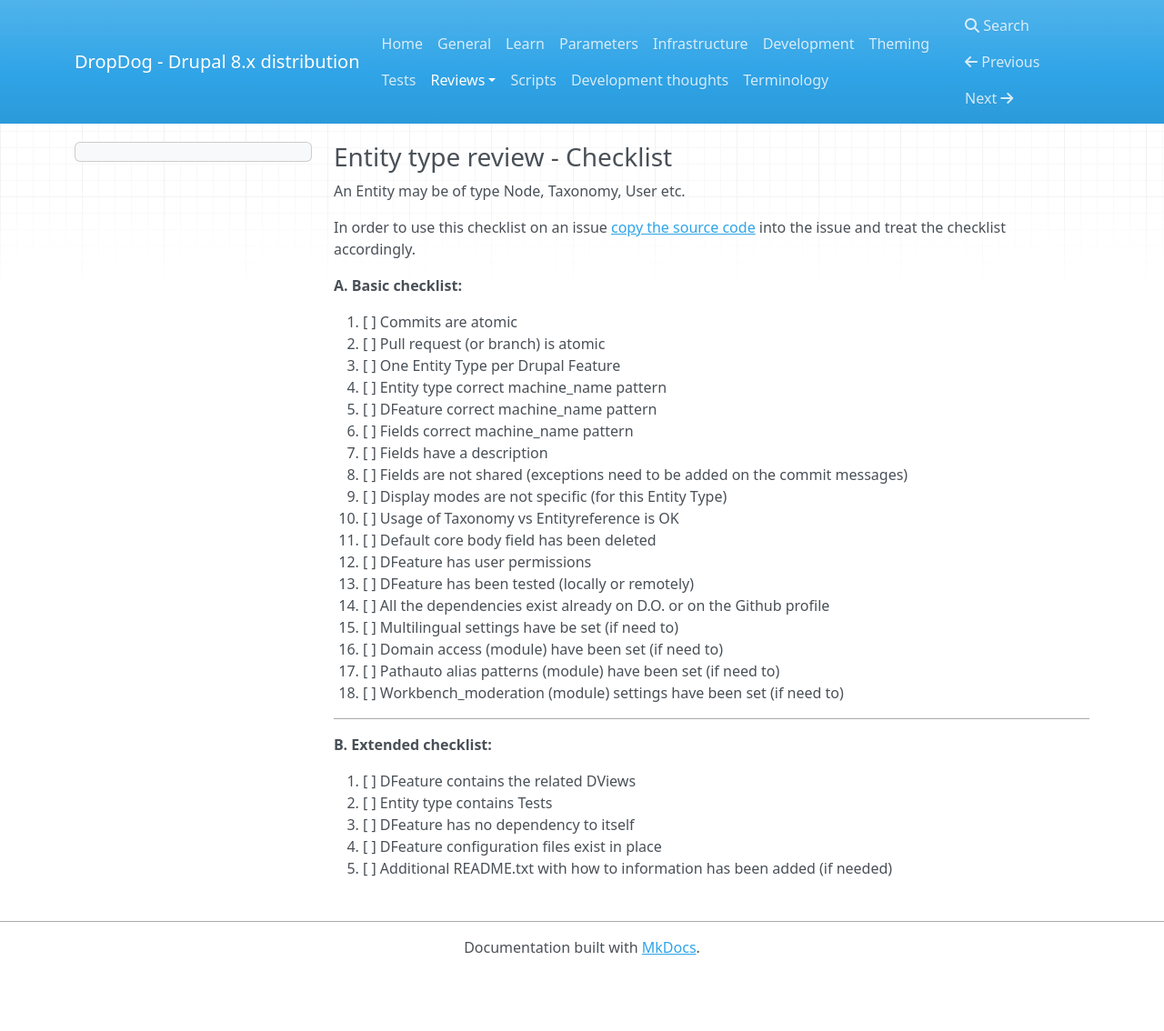
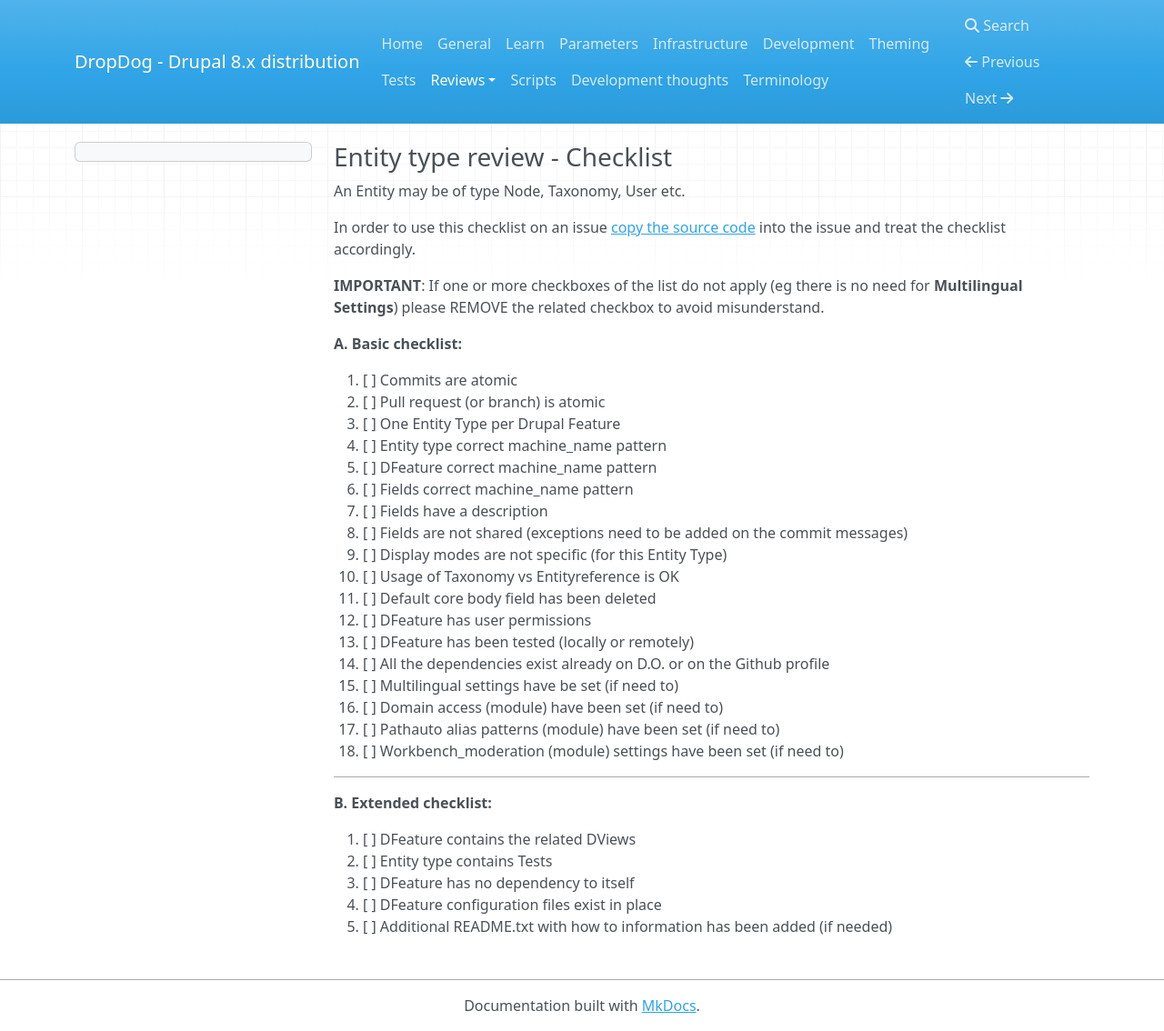
Before and after one commit to dropdog/docs, an MkDocs documentation site: the page built from docs/review/entity.md, in a window 1280 px wide and 1134 px high. Shown: the whole window at 91% size. Built offline with MkDocs 1.6.1, drawn with Linux system fonts in a browser that asks for light colours; nearby versions of some CDN libraries; old or Windows-style settings are respelled for this version of MkDocs.

Commit message:
Add important info about checklists that should not be reviewed

```diff
--- a/docs/review/entity.md
+++ b/docs/review/entity.md
@@ -5,6 +5,10 @@ An Entity may be of type Node, Taxonomy, User etc.
 In order to use this checklist on an issue
 [copy the source code](https://raw.githubusercontent.com/dropdog/docs/master/docs/review/entity.md)
 into the issue and treat the checklist accordingly.
+
+**IMPORTANT**: If one or more checkboxes of the list do not apply
+(eg there is no need for **Multilingual Settings**) please REMOVE the related
+checkbox to avoid misunderstand.
 
 **A. Basic checklist:**
 
```
Also changed, not shown: docs/review/views.md (+4 -0 lines).
